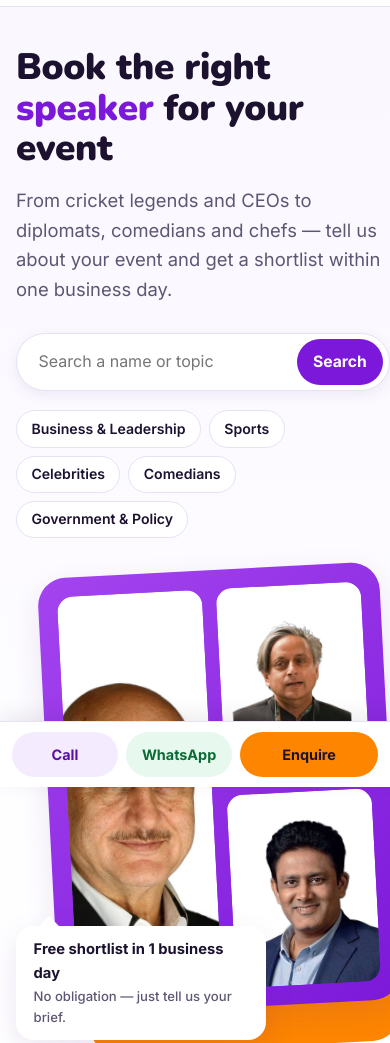
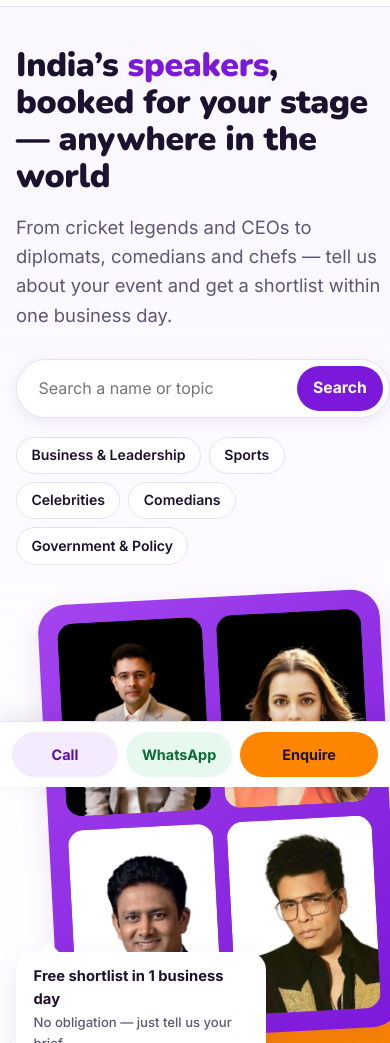
Before and after one commit to fareen-TVG/TVG-Fareen, a plain HTML site: page index.html in a window 390 px wide. Shown: the part 57-1100 px from the top of the page. Drawn offline with nearby package versions, Linux system fonts and the light colour scheme.

Commit message:
New home headline, 2x2 hero collage, fix mobile sideways scroll
Co-Authored-By: Claude Opus 5.5 <noreply@anthropic.com>
Claude-Session: https://claude.ai/code/session_01JrPa6bckFVEaL4GzxcQMFh

```diff
--- a/css/styles.css
+++ b/css/styles.css
@@ -87,9 +87,9 @@ a:focus-visible, button:focus-visible, input:focus-visible, select:focus-visible
 .nav-links .menu-cta { display: none; }
 
 /* ── HERO ── */
-.hero { background: linear-gradient(180deg, var(--surface) 0%, #fff 100%); padding: clamp(40px, 7vw, 88px) 0 clamp(40px, 6vw, 72px); }
+.hero { background: linear-gradient(180deg, var(--surface) 0%, #fff 100%); padding: clamp(40px, 7vw, 88px) 0 clamp(40px, 6vw, 72px); overflow: hidden; }
 .hero .wrap { display: grid; grid-template-columns: 1.05fr 0.95fr; gap: clamp(2rem, 5vw, 4rem); align-items: center; }
-.hero h1 { margin-bottom: 1.1rem; }
+.hero h1 { margin-bottom: 1.1rem; font-size: clamp(2.1rem, 4.4vw, 3.3rem); }
 .hero-sub { font-size: 1.15rem; max-width: 540px; margin-bottom: 1.8rem; }
 .hero-search { display: flex; gap: 0.5rem; background: #fff; border: 1px solid var(--border); border-radius: 999px; padding: 0.35rem; box-shadow: var(--shadow-sm); max-width: 520px; margin-bottom: 1.2rem; }
 .hero-search input { flex: 1; min-width: 0; border: 0; background: transparent; padding: 0.6rem 1rem; font: inherit; color: var(--ink); }
@@ -103,8 +103,7 @@ a:focus-visible, button:focus-visible, input:focus-visible, select:focus-visible
 .hero-art { position: relative; padding: 0 0 2.5rem 2rem; }
 .hero-art::before { content: ''; position: absolute; inset: 3rem 0 0 4rem; background: var(--orange); border-radius: 28px; transform: rotate(-3deg); }
 .hero-card { position: relative; background: linear-gradient(140deg, var(--purple-light), var(--purple)); border-radius: 28px; padding: 1.2rem; box-shadow: var(--shadow); display: grid; grid-template-columns: 1fr 1fr; gap: 0.9rem; transform: rotate(-3deg); }
-.hero-card img { width: 100%; aspect-ratio: 3 / 4; object-fit: cover; object-position: center 20%; border-radius: 16px; }
-.hero-card img:first-child { grid-row: span 2; height: 100%; aspect-ratio: auto; }
+.hero-card img { width: 100%; aspect-ratio: 3 / 4; object-fit: cover; object-position: center top; border-radius: 16px; display: block; }
 .hero-card .initials { aspect-ratio: 3 / 4; border-radius: 16px; background: var(--orange); color: var(--ink); }
 .hero-note { position: absolute; left: 0; bottom: 0.5rem; background: #fff; border-radius: 18px; padding: 0.8rem 1.1rem; box-shadow: var(--shadow); font-weight: 700; font-size: 0.92rem; max-width: 250px; }
 .hero-note::after { content: ''; position: absolute; left: 26px; top: -7px; width: 14px; height: 14px; background: #fff; transform: rotate(45deg); }
--- a/index.html
+++ b/index.html
@@ -86,7 +86,7 @@
     <section class="hero">
       <div class="wrap">
         <div>
-          <h1>Book the right <span class="accent">speaker</span> for your event</h1>
+          <h1>India’s <span class="accent">speakers</span>, booked for your stage — anywhere in the world</h1>
           <p class="hero-sub">From cricket legends and CEOs to diplomats, comedians and chefs — tell us about your event and get a shortlist within one business day.</p>
           <form class="hero-search" action="speakers.html" role="search">
             <label class="visually-hidden" for="hero-q">Search speakers</label>
@@ -103,9 +103,10 @@
         </div>
         <div class="hero-art" aria-hidden="false">
           <div class="hero-card">
-            <img src="Images/speakers/anupam-kher.jpg" alt="Anupam Kher" fetchpriority="high" />
-            <img src="Images/speakers/shashi-tharoor.jpg" alt="Dr. Shashi Tharoor" />
+            <img src="Images/speakers/raghav-chadha.jpg" alt="Raghav Chadha" fetchpriority="high" />
+            <img src="Images/speakers/dia-mirza.jpg" alt="Dia Mirza" />
             <img src="Images/speakers/anil-kumble.jpg" alt="Anil Kumble" />
+            <img src="Images/speakers/karan-johar.jpg" alt="Karan Johar" />
           </div>
           <div class="hero-note">Free shortlist in 1 business day<span>No obligation — just tell us your brief.</span></div>
         </div>
```
Also changed, not shown: 1 other file.
